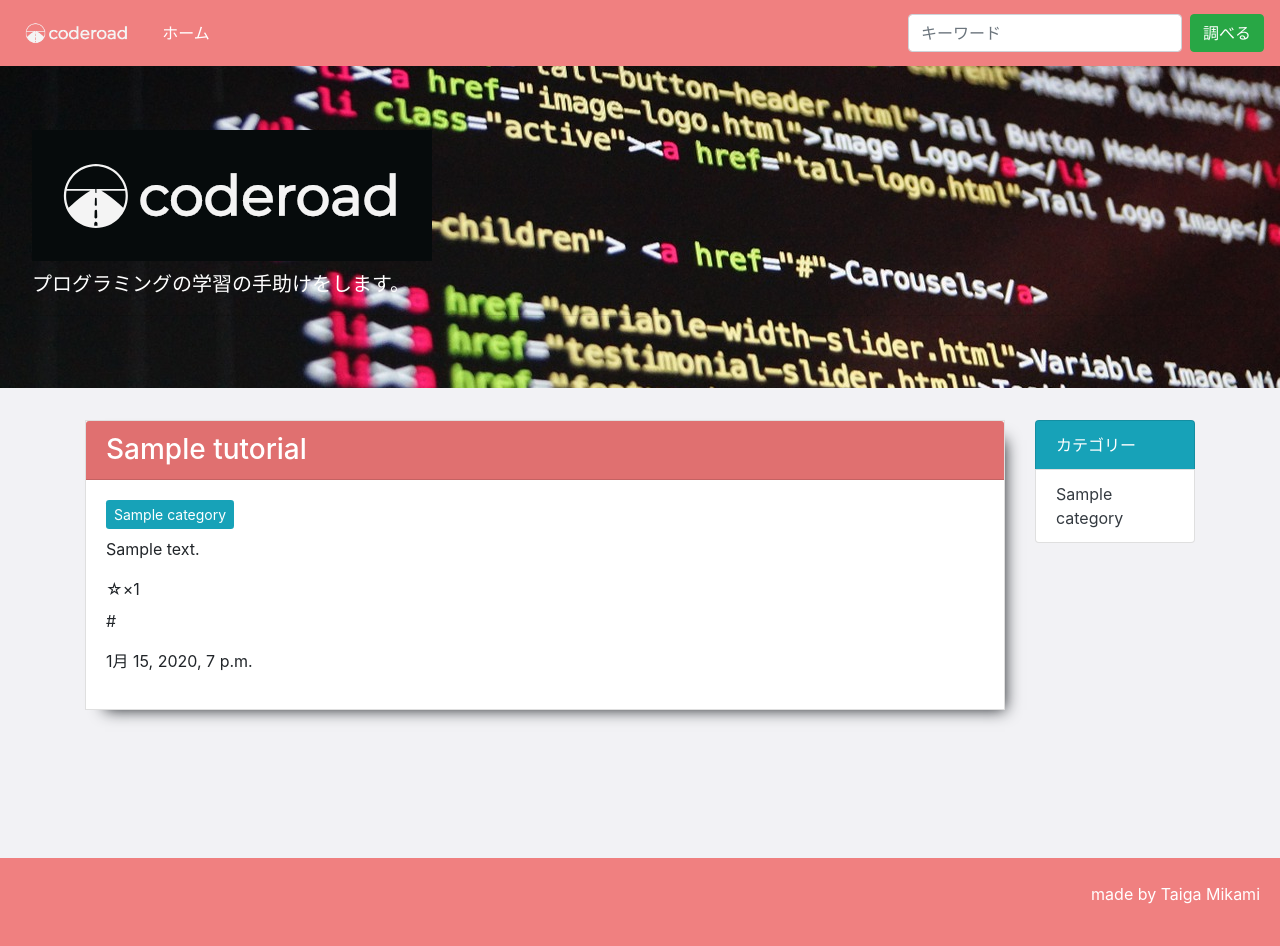
After one commit to TaigaMikami/coderoad, a Django app: page /detail/1/ in a window 1280 px wide. The commit adds this page. Run offline with Django 3.2, Linux system fonts and the light colour scheme; tables that the repository leaves empty hold one stand-in row (values such as "Sample post"); style sheets or scripts are compiled from the project's sources; some libraries are stand-ins or nearby versions.

Commit message:
ロゴ設置

```diff
--- a/assets/css/coderoad.css
+++ b/assets/css/coderoad.css
@@ -1,3 +1,3 @@
-body{background-color:#F2F2F5}.hero{border-radius:0;background-image:url("../img/hero.jpg");background-position:center center;background-repeat:no-repeat;background-attachment:fixed;background-size:cover}.hero h1{color:white}.hero p{color:white}.hero .my-2{color:white !important}.container{padding-bottom:140px}.bg-main-pink{background-color:#F08080}.bg-pre-pink{background-color:#E07070}.card{box-shadow:10px 10px 15px -10px;border-radius:0}.card h6{border-radius:0 !important}.card .btn{border-radius:0;box-shadow:0 0 8px gray}footer .text-right{padding-right:20px}footer .text-right a{color:white}.footer{width:100%;bottom:0 !important}
+body{background-color:#F2F2F5}.nav-logo{height:40px}.hero-logo{background-color:#060B0C}.hero{border-radius:0;background-image:url("../img/hero.jpg");background-position:center center;background-repeat:no-repeat;background-attachment:fixed;background-size:cover}.hero h1{color:white}.hero p{color:white}.hero .my-2{color:white !important}.container{padding-bottom:140px}.bg-main-pink{background-color:#F08080}.bg-pre-pink{background-color:#E07070}.card{box-shadow:10px 10px 15px -10px;border-radius:0}.card h6{border-radius:0 !important}.card .btn{border-radius:0;box-shadow:0 0 8px gray}footer .text-right{padding-right:20px}footer .text-right a{color:white}.footer{width:100%;bottom:0 !important}
 
 /*# sourceMappingURL=../../../../../../../../../static/css/coderoad.css.map */
--- a/assets/css/coderoad.scss
+++ b/assets/css/coderoad.scss
@@ -1,5 +1,13 @@
 body {
   background-color: #F2F2F5;
+}
+
+//nav
+.nav-logo {
+  height: 40px;
+}
+.hero-logo {
+  background-color: #060B0C;
 }
 
 .hero {
--- a/templates/base.html
+++ b/templates/base.html
@@ -18,6 +18,7 @@
 
 	<!-- Custom CSS -->
 	<link href="{% sass_src 'css/coderoad.scss' %}" rel="stylesheet">
+	<link rel="icon" href="{% static 'img/favicon.ico' %}">
 
 	<!-- Custom Fonts -->
 		<link href="vendor/font-awesome/css/font-awesome.min.css" rel="stylesheet" type="text/css">
@@ -39,7 +40,7 @@
 {% include "navi.html" %}
 
 <div class="jumbotron hero">
-	<h1 class="display-3">coderoad</h1>
+	<h1 class="display-3"><img src="{% static 'img/coderoad-logo-white.png' %}" alt="" class="hero-logo"></h1>
 	<p class="lead">プログラミングの学習の手助けをします。</p>
 	<hr class="my-2">
 </div>
--- a/templates/navi.html
+++ b/templates/navi.html
@@ -1,5 +1,6 @@
+{% load static %}
 <nav class="navbar navbar-expand-lg navbar-dark bg-main-pink">
-	<a class="navbar-brand" href="#">coderoad</a>
+	<a class="navbar-brand" href="/"><img src="{% static 'img/coderoad-logo-white.png' %}" alt="" class="nav-logo"></a>
 	<button class="navbar-toggler" type="button" data-toggle="collapse" data-target="#navbarSupportedContent" aria-controls="navbarSupportedContent" aria-expanded="false" aria-label="Toggle navigation">
 		<span class="navbar-toggler-icon"></span>
 	</button>
--- /dev/null
+++ b/tutorial/templates/tutorial/tutorial_detail.html
@@ -0,0 +1,17 @@
+{% extends 'base.html' %}
+
+{% block content %}
+	<div class="card mb-2">
+		<h3 class="card-header bg-pre-pink text-white">{{ tutorial.name }}</h3>
+		<div class="card-body">
+			{% for tag in tutorial.category.all %}
+				<label for="" class="btn-sm bg-info text-white">{{ tag.name }}</label>
+			{% endfor %}
+			<br>
+			<p>{{ tutorial.description }}</p>
+			☆×<label for="">{{ tutorial.star }}</label>
+			<p>{{ tutorial.url | urlize }}</p>
+			<p>{{ tutorial.created_at }}</p>
+		</div>
+	</div>
+{% endblock %}
--- a/tutorial/templates/tutorial/tutorial_list.html
+++ b/tutorial/templates/tutorial/tutorial_list.html
@@ -10,8 +10,7 @@
 					<label for="" class="btn-sm bg-info text-white">{{ tag.name }}</label>
 				{% endfor %}
 				<br>
-{#				<p>{{ tutorial.created_at }}</p>#}
-				<a href="" class="btn bg-pre-pink text-white">続きを見る</a>
+				<a href="{% url 'tutorial:detail' tutorial.pk %}" class="btn bg-pre-pink text-white">続きを見る</a>
 				☆×<label for="">{{ tutorial.star }}</label>
 			</div>
 		</div>
--- a/tutorial/urls.py
+++ b/tutorial/urls.py
@@ -5,5 +5,6 @@ app_name = 'tutorial'
 
 urlpatterns = [
   path('', views.IndexView.as_view(), name='index'),
-  path('category/<int:pk>/', views.CategoryView.as_view(), name='category')
+  path('category/<int:pk>/', views.CategoryView.as_view(), name='category'),
+  path('detail/<int:pk>/', views.DetailView.as_view(), name='detail'),
 ]
--- a/tutorial/views.py
+++ b/tutorial/views.py
@@ -27,3 +27,7 @@ class CategoryView(generic.ListView):
     category_pk = self.kwargs['pk']
     queryset = Tutorial.objects.order_by('-created_at').filter(category__pk=category_pk)
     return queryset
+
+
+class DetailView(generic.DetailView):
+  model = Tutorial
```
Also changed, not shown: assets/img/coderoad-logo-pink.png (added), assets/img/coderoad-logo-white.png (added), assets/img/coderoad-logo.png (added), assets/img/favicon.ico (added), 1 other file.
